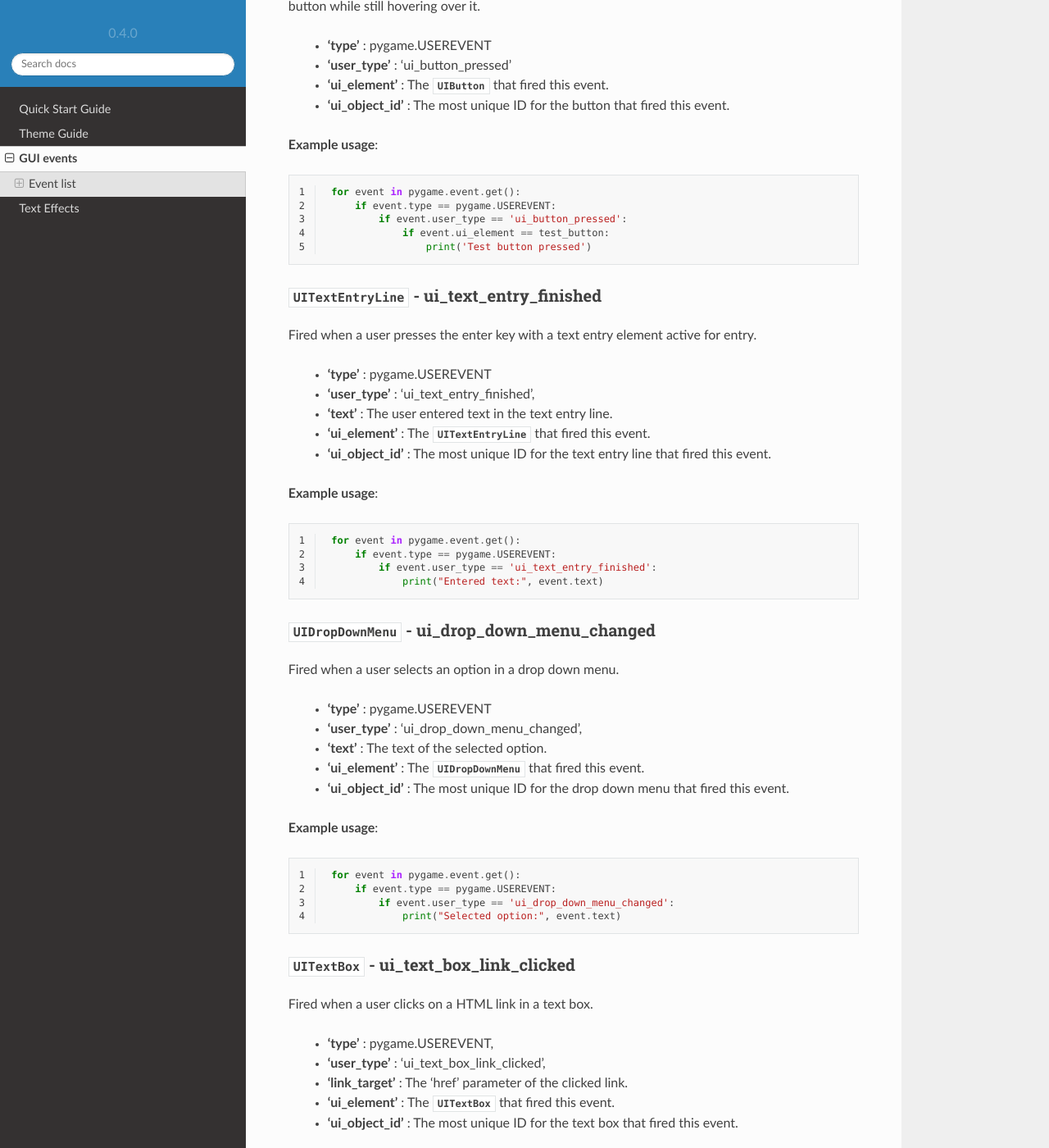
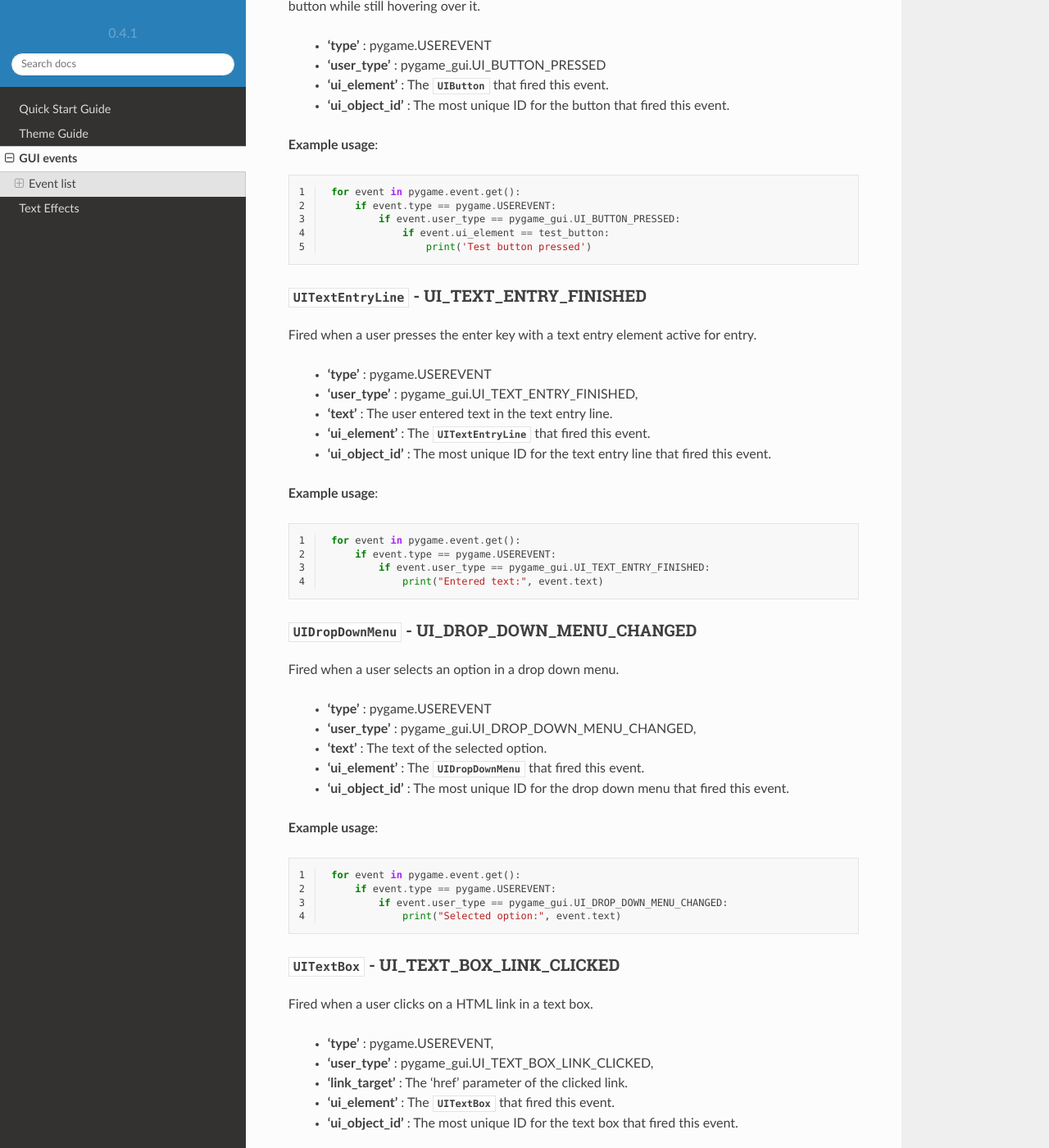
Before and after one commit to MyreMylar/pygame_gui, a Sphinx documentation site: the page built from docs/source/events.rst, in a window 1280 px wide and 1400 px high, scrolled down 607 px. Shown: the whole window at 82% size. Built offline with Sphinx 7.4.7 and the Read the Docs theme 2.0.0, drawn with Linux system fonts in a browser that asks for light colours; pages that are not in the unit, such as notebooks, are missing from menus; some of the changed text lies outside the part shown.

Commit message:
- Updated documentation for 0.4.1 release

```diff
--- a/docs/source/conf.py
+++ b/docs/source/conf.py
@@ -32,9 +32,9 @@ copyright = '2019, Dan Lawrence'
 author = 'Dan Lawrence'
 
 # The short X.Y version
-version = '0.4.0'
+version = '0.4.1'
 # The full version, including alpha/beta/rc tags
-release = '0.4.0'
+release = '0.4.1'
 
 
 # -- General configuration ---------------------------------------------------
--- a/docs/source/events.rst
+++ b/docs/source/events.rst
@@ -18,14 +18,14 @@ Event list
 
 A list of all the different events by element.
 
-:class:`UIButton <.UIButton>` - ui_button_pressed
+:class:`UIButton <.UIButton>` - UI_BUTTON_PRESSED
 .................................................
 
 Fired when a user presses a button by left clicking on it with a mouse, and releasing the mouse button while still
 hovering over it.
 
  - **'type'** : pygame.USEREVENT
- - **'user_type'** : 'ui_button_pressed'
+ - **'user_type'** : pygame_gui.UI_BUTTON_PRESSED
  - **'ui_element'** : The :class:`UIButton <.UIButton>` that fired this event.
  - **'ui_object_id'** : The most unique ID for the button that fired this event.
 
@@ -36,17 +36,17 @@ hovering over it.
 
     for event in pygame.event.get():
         if event.type == pygame.USEREVENT:
-            if event.user_type == 'ui_button_pressed':
+            if event.user_type == pygame_gui.UI_BUTTON_PRESSED:
                 if event.ui_element == test_button:
                     print('Test button pressed')
 
-:class:`UITextEntryLine <.UITextEntryLine>` - ui_text_entry_finished
+:class:`UITextEntryLine <.UITextEntryLine>` - UI_TEXT_ENTRY_FINISHED
 ....................................................................
 
 Fired when a user presses the enter key with a text entry element active for entry.
 
  - **'type'** : pygame.USEREVENT
- - **'user_type'** : 'ui_text_entry_finished',
+ - **'user_type'** : pygame_gui.UI_TEXT_ENTRY_FINISHED,
  - **'text'** : The user entered text in the text entry line.
  - **'ui_element'** : The :class:`UITextEntryLine <.UITextEntryLine>` that fired this event.
  - **'ui_object_id'** : The most unique ID for the text entry line that fired this event.
@@ -58,16 +58,16 @@ Fired when a user presses the enter key with a text entry element active for ent
 
     for event in pygame.event.get():
         if event.type == pygame.USEREVENT:
-            if event.user_type == 'ui_text_entry_finished':
+            if event.user_type == pygame_gui.UI_TEXT_ENTRY_FINISHED:
                 print("Entered text:", event.text)
 
-:class:`UIDropDownMenu <.UIDropDownMenu>` - ui_drop_down_menu_changed
+:class:`UIDropDownMenu <.UIDropDownMenu>` - UI_DROP_DOWN_MENU_CHANGED
 .....................................................................
 
 Fired when a user selects an option in a drop down menu.
 
  - **'type'** : pygame.USEREVENT
- - **'user_type'** : 'ui_drop_down_menu_changed',
+ - **'user_type'** : pygame_gui.UI_DROP_DOWN_MENU_CHANGED,
  - **'text'** : The text of the selected option.
  - **'ui_element'** : The :class:`UIDropDownMenu <.UIDropDownMenu>` that fired this event.
  - **'ui_object_id'** : The most unique ID for the drop down menu that fired this event.
@@ -79,16 +79,16 @@ Fired when a user selects an option in a drop down menu.
 
     for event in pygame.event.get():
         if event.type == pygame.USEREVENT:
-            if event.user_type == 'ui_drop_down_menu_changed':
+            if event.user_type == pygame_gui.UI_DROP_DOWN_MENU_CHANGED:
                 print("Selected option:", event.text)
 
-:class:`UITextBox <.UITextBox>` - ui_text_box_link_clicked
+:class:`UITextBox <.UITextBox>` - UI_TEXT_BOX_LINK_CLICKED
 .....................................................................
 
 Fired when a user clicks on a HTML link in a text box.
 
  - **'type'** : pygame.USEREVENT,
- - **'user_type'** : 'ui_text_box_link_clicked',
+ - **'user_type'** : pygame_gui.UI_TEXT_BOX_LINK_CLICKED,
  - **'link_target'** : The 'href' parameter of the clicked link.
  - **'ui_element'** : The :class:`UITextBox <.UITextBox>` that fired this event.
  - **'ui_object_id'** : The most unique ID for the text box that fired this event.
@@ -100,5 +100,5 @@ Fired when a user clicks on a HTML link in a text box.
 
     for event in pygame.event.get():
         if event.type == pygame.USEREVENT:
-            if event.user_type == 'ui_text_box_link_clicked':
+            if event.user_type == pygame_gui.UI_TEXT_BOX_LINK_CLICKED:
                 print(event.link_target)
```
Also changed, not shown: docs/source/text_effects.rst (+4 -4 lines).
